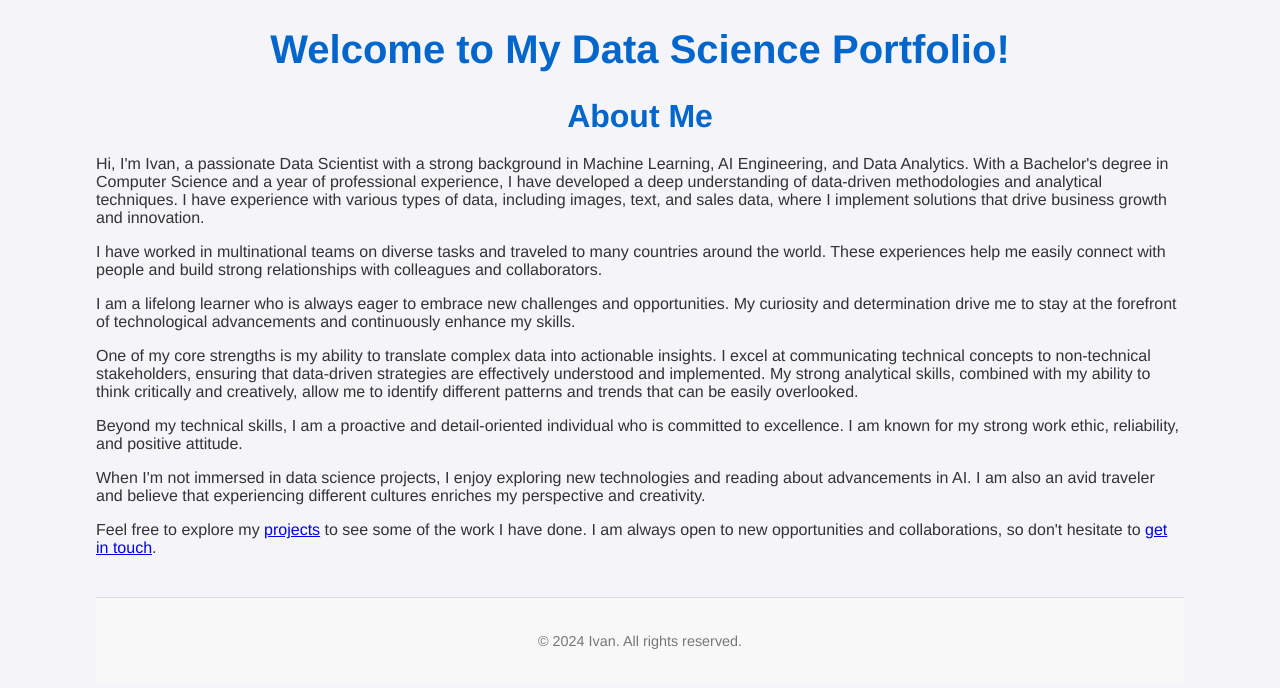
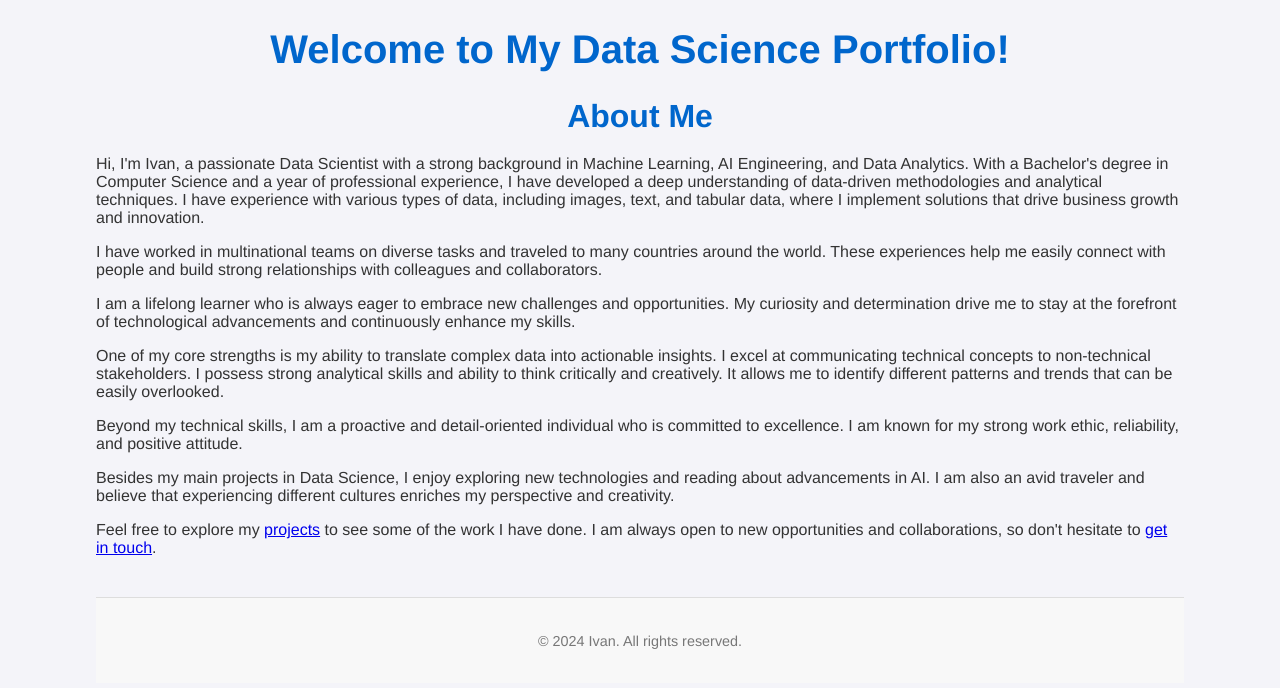
Before and after one commit to i-osipchyk/portfolio-website, a Flask app: page / in a window 1280 px wide. Shown: the part 68-756 px from the top of the page. Run offline with Flask 2, Linux system fonts and the light colour scheme.

Commit message:
Changed about me text

```diff
--- a/app/templates/index.html
+++ b/app/templates/index.html
@@ -9,7 +9,7 @@
     <p>
         Hi, I'm Ivan, a passionate Data Scientist with a strong background in Machine Learning, AI Engineering, and Data Analytics.
         With a Bachelor's degree in Computer Science and a year of professional experience, I have developed a deep understanding of
-        data-driven methodologies and analytical techniques. I have experience with various types of data, including images, text, and sales data,
+        data-driven methodologies and analytical techniques. I have experience with various types of data, including images, text, and tabular data,
         where I implement solutions that drive business growth and innovation.
     </p>
     <p>
@@ -22,16 +22,15 @@
     </p>
     <p>
         One of my core strengths is my ability to translate complex data into actionable insights. I excel at communicating technical
-        concepts to non-technical stakeholders, ensuring that data-driven strategies are effectively understood and implemented.
-        My strong analytical skills, combined with my ability to think critically and creatively, allow me to identify different
-        patterns and trends that can be easily overlooked.
+        concepts to non-technical stakeholders. I possess strong analytical skills and ability to think critically and creatively.
+        It allows me to identify different patterns and trends that can be easily overlooked.
     </p>
     <p>
         Beyond my technical skills, I am a proactive and detail-oriented individual who is committed to excellence.
         I am known for my strong work ethic, reliability, and positive attitude.
     </p>
     <p>
-        When I'm not immersed in data science projects, I enjoy exploring new technologies and reading about advancements in AI.
+        Besides my main projects in Data Science, I enjoy exploring new technologies and reading about advancements in AI.
         I am also an avid traveler and believe that experiencing different cultures enriches my perspective and creativity.
     </p>
     <p>
```
